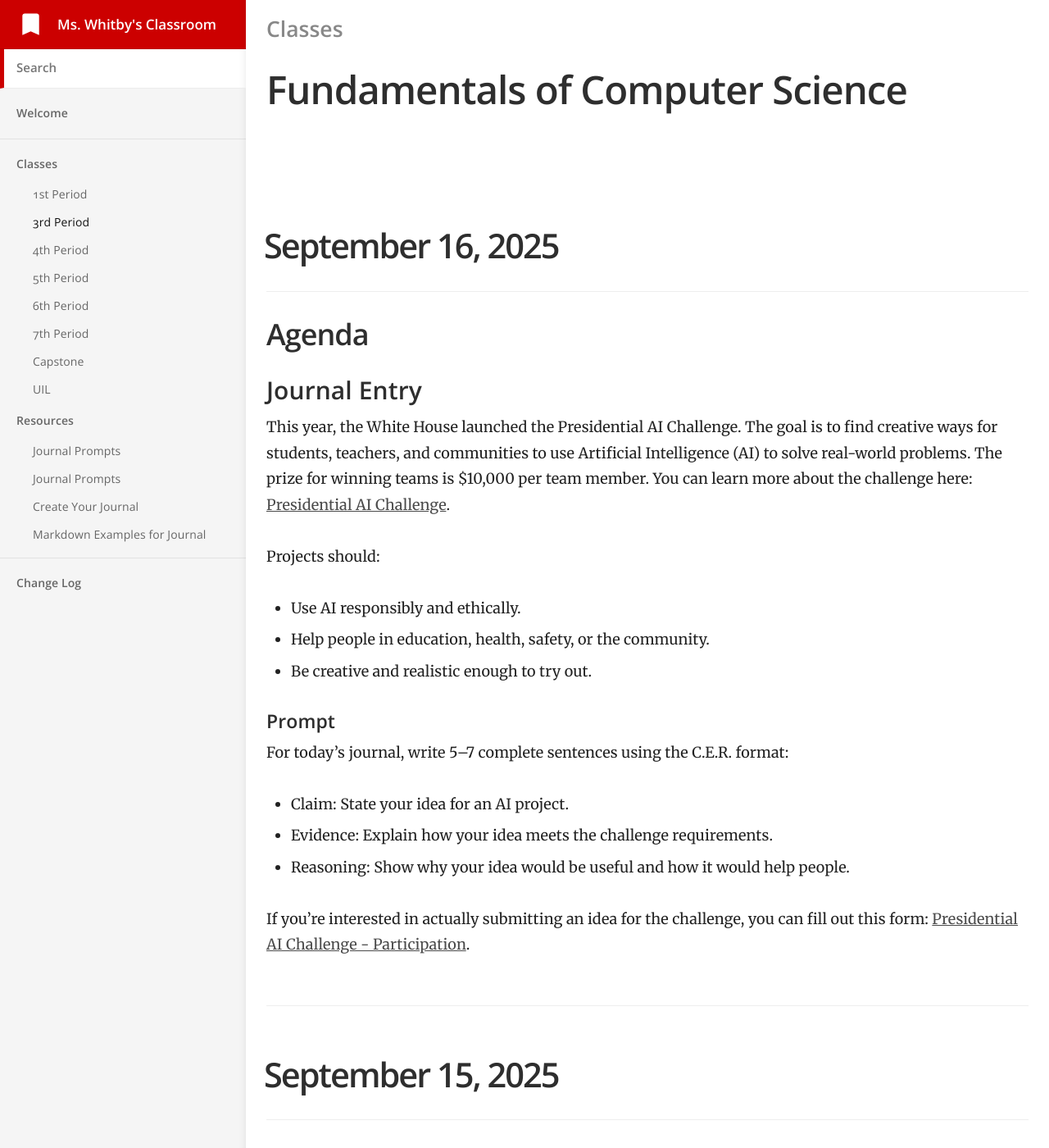
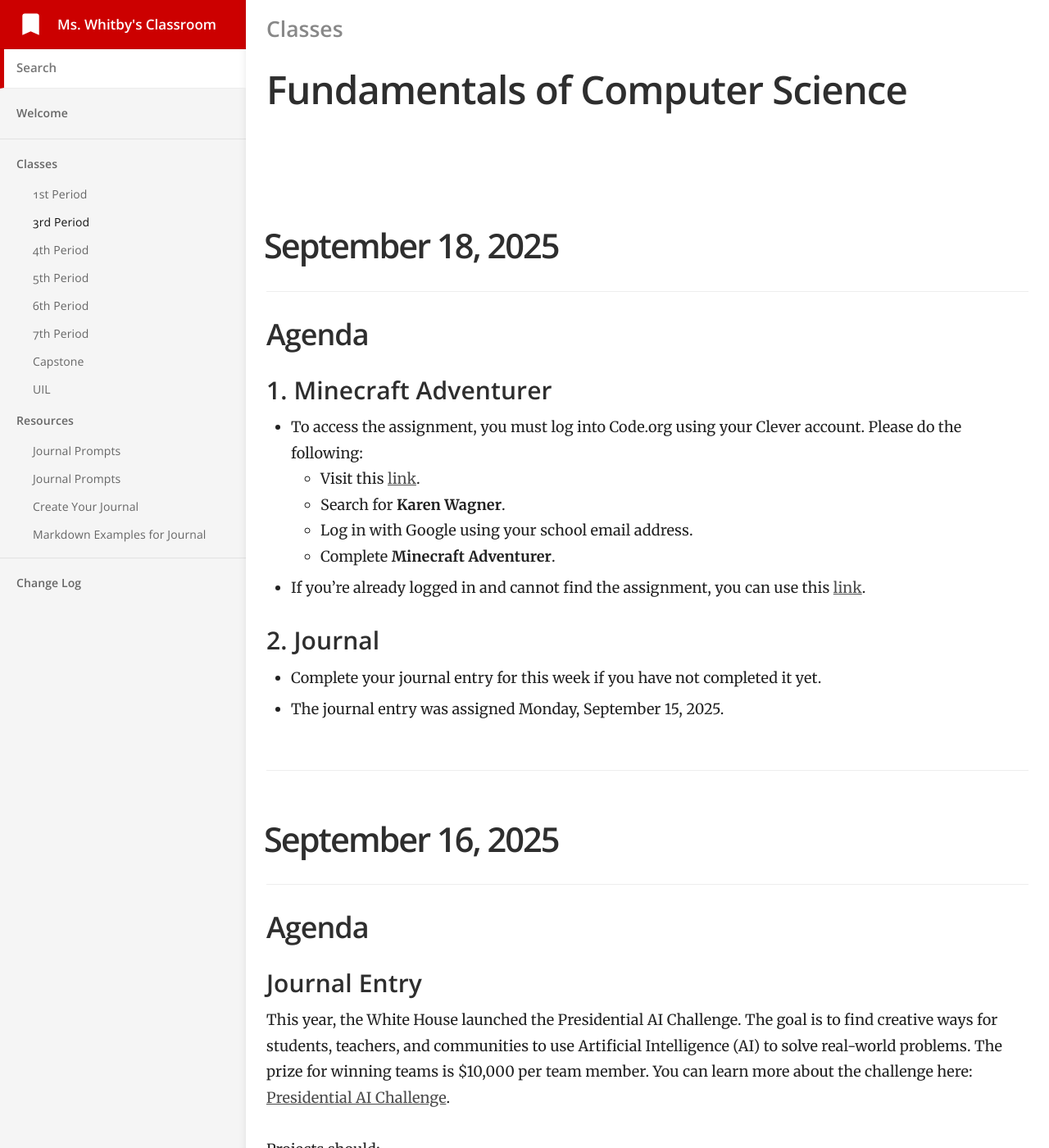
Before and after one commit to mswhitby/classroom, a Jekyll site: the page built from _docs/classes/3rd.md, in a window 1280 px wide and 1400 px high. Shown: the whole window at 82% size. Built offline with Jekyll 4.4.1, drawn with Linux system fonts in a browser that asks for light colours.

Commit message:
Updated lessons

```diff
--- a/_docs/classes/3rd.md
+++ b/_docs/classes/3rd.md
@@ -4,6 +4,27 @@ subtitle: Fundamentals of Computer Science
 category: Classes
 order: 2
 ---
+
+# September 18, 2025
+
+## Agenda
+
+### 1. Minecraft Adventurer
+
+- To access the assignment, you must log into Code.org using your Clever account. Please do the following:
+    - Visit this [link](https://clever.com/oauth/district-picker?client_id=2f27405716644a951b23&redirect_uri=https%3A%2F%2Fstudio.code.org%2Fusers%2Fauth%2Fclever%2Fcallback&response_type=code&state=ede33ff61289cf32708a0f54079cdd23e31d0b0a02b0e0e8).
+    - Search for **Karen Wagner**.
+    - Log in with Google using your school email address.
+    - Complete **Minecraft Adventurer**.
+
+- If you're already logged in and cannot find the assignment, you can use this [link](https://studio.code.org/s/mc).
+
+### 2. Journal
+
+- Complete your journal entry for this week if you have not completed it yet.
+- The journal entry was assigned Monday, September 15, 2025.
+
+----
 
 # September 16, 2025
 
```
Also changed, not shown: _docs/classes/7th.md (+21 -0 lines).
